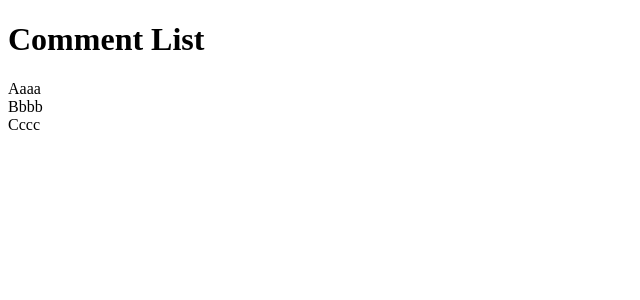
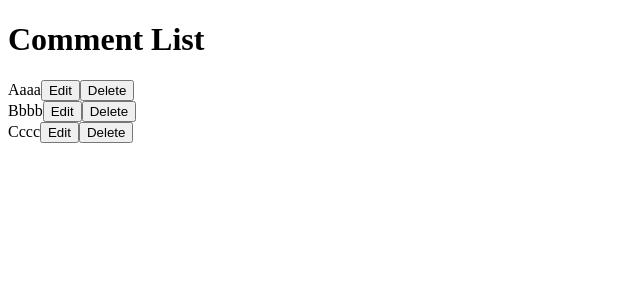
Before and after one commit to bokigolic/comment-list, a React (Create React App) app: page / in a window 1280 px wide. Shown: the top 300 px of the page, without its empty margins (0-640 px from the left). Built offline with nearby package versions, Linux system fonts and the light colour scheme.

Commit message:
craete edit and delete buttons, work on funcionality

```diff
--- a/src/components/ComementItem.jsx
+++ b/src/components/ComementItem.jsx
@@ -4,6 +4,8 @@
     <div>
       {item.title}
       {item.comment}
+      <button>Edit</button>
+      <button>Delete</button>
     </div>
   );
 };
--- a/src/components/CommentList.jsx
+++ b/src/components/CommentList.jsx
@@ -26,7 +26,7 @@
   {
     data.map(item =>{
       return(
-      <CommentItem item={item}/>
+      <CommentItem key={item.id} item={item}/>
        )
 
     })
```
